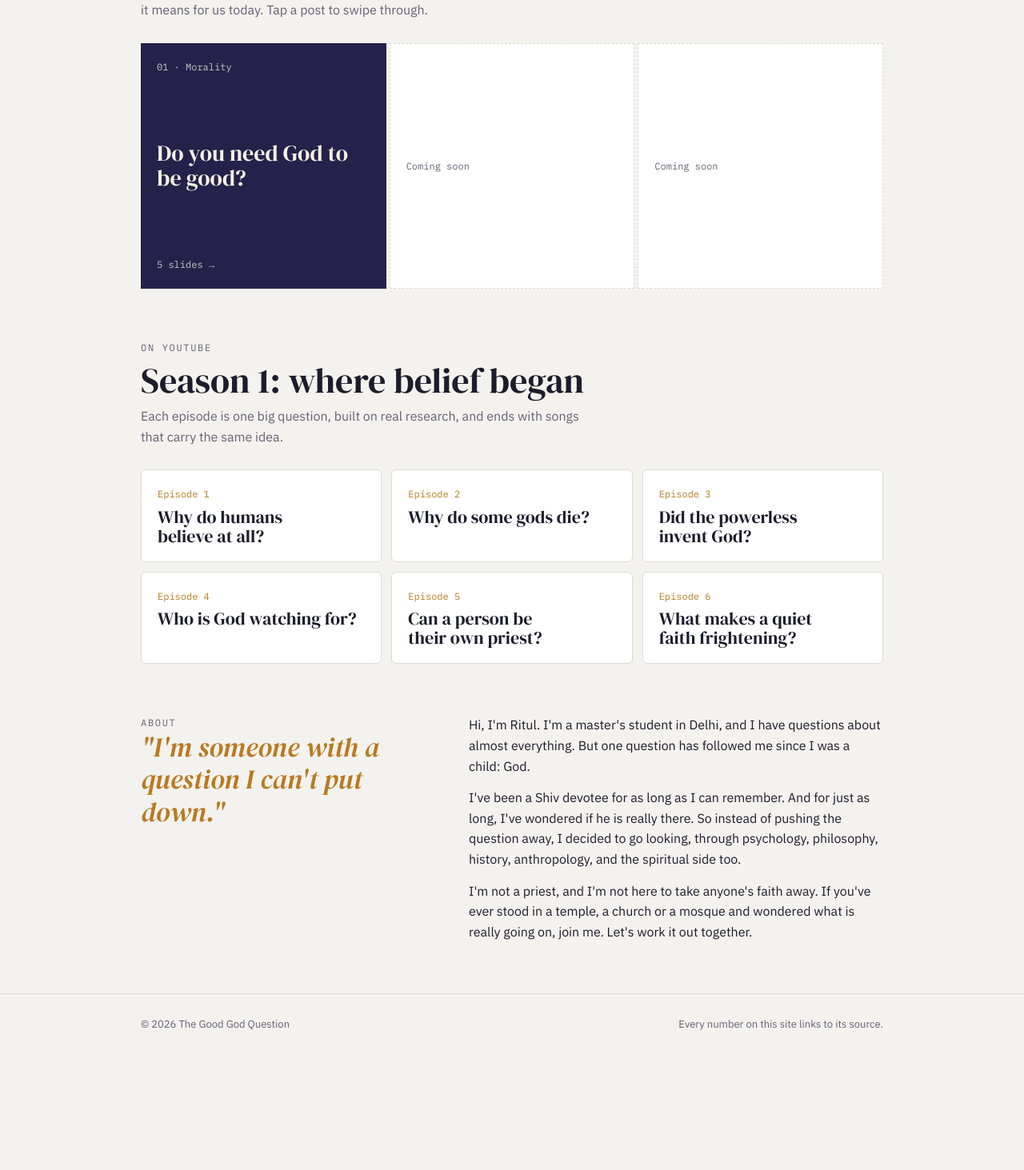
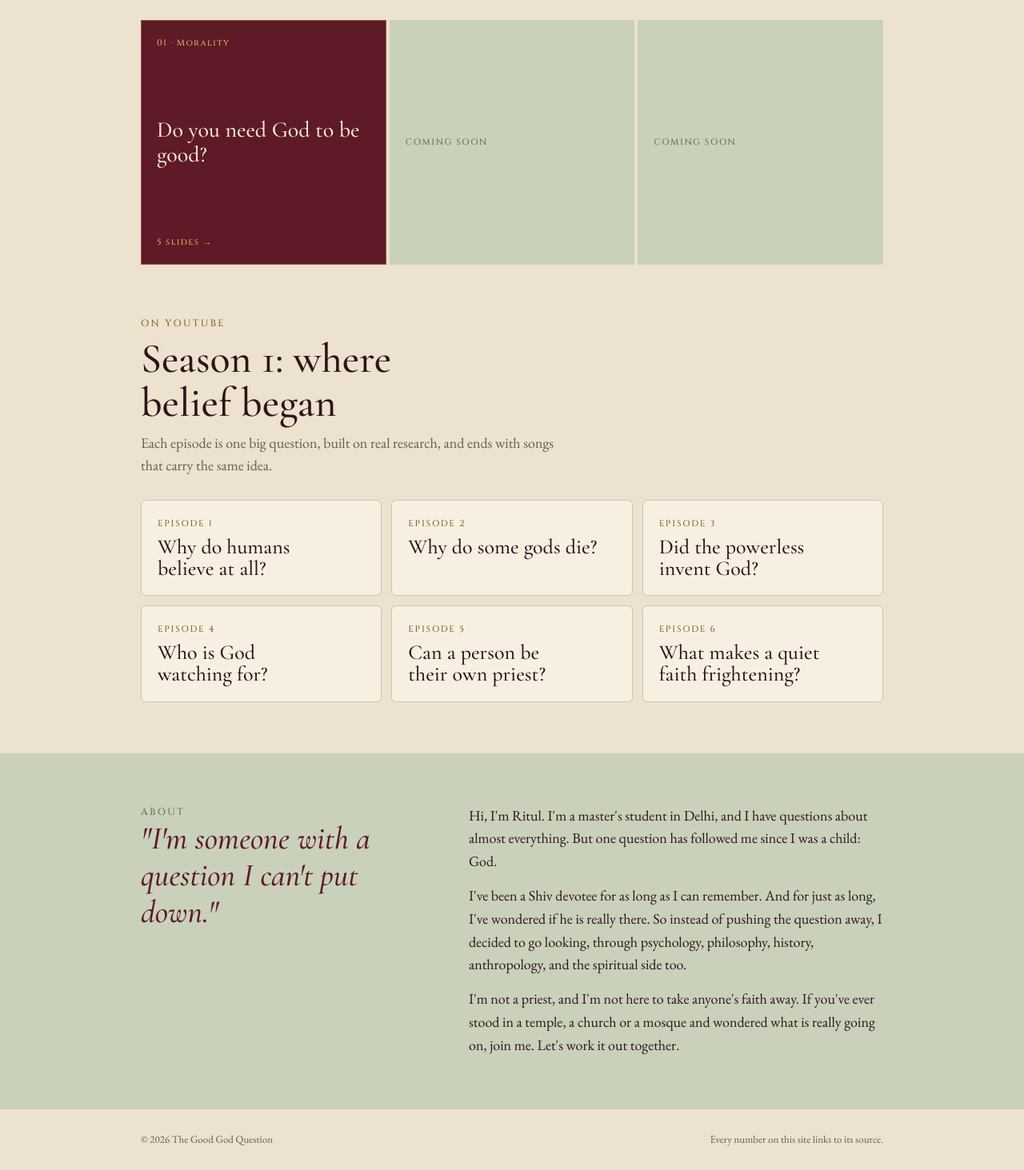
Before and after one commit to thrgoodgodquestion/thegoodgofquestion-site, a plain HTML site: page index.html in a window 1280 px wide. Shown: the part 796-2259 px from the top of the page at 80% size. Before the commit the page ends 2116 px from the top, so only its background shows below. Drawn offline with nearby package versions, Linux system fonts and the light colour scheme.

Commit message:
Burgundy, sage, beige and gold look
Co-Authored-By: Claude Opus 5.5 <noreply@anthropic.com>
Claude-Session: https://claude.ai/code/session_01LrD28AFSptwdHdRejV6g4y

```diff
--- a/index.html
+++ b/index.html
@@ -6,64 +6,64 @@
 <title>The Good God Question</title>
 <meta name="claude:viewport-fit-sides" content="cover">
 <meta name="description" content="The Good God Question: why humans believe, explored through psychology, philosophy, history and real research.">
-<link rel="stylesheet" href="https://fonts.googleapis.com/css2?family=DM+Serif+Display:ital@0;1&family=IBM+Plex+Sans:wght@400;500;600&family=IBM+Plex+Mono:wght@400;500&display=swap">
+<link rel="stylesheet" href="https://fonts.googleapis.com/css2?family=Cormorant+Garamond:ital,wght@0,500;0,600;1,500&family=Cinzel:wght@500&family=EB+Garamond:wght@400;500&family=IBM+Plex+Mono:wght@400;500&display=swap">
 <style>
-/* Layout: one long page. Ink-blue hero, an Instagram-style grid of data posts that open as swipeable carousels, the season list, then About Ritul */
+/* Layout: one long page. Burgundy hero with a soft gold halo, an Instagram-style grid of data posts that open as swipeable carousels, the season list, then About Ritul on a sage band */
 :root{
-  --bg:#f3f2ee; --fg:#1d1c2b; --muted:#646273; --card:#ffffff; --ink:#24224a; --on-ink:#f4efe4; --ochre:#b97a22; --ochre-ink:#e0a24a; --line:#dcdad3;
-  --display:"DM Serif Display",Georgia,serif; --body:"IBM Plex Sans",system-ui,sans-serif; --mono:"IBM Plex Mono",ui-monospace,monospace;
+  --bg:#ece2cf; --fg:#2e1418; --muted:#6b5a52; --card:#f7f0e2; --ink:#5e1a26; --on-ink:#f3e9d6; --ochre:#8a6420; --ochre-ink:#d9b45f; --sage:#c9d1bb; --sage-deep:#5f7151; --quote:#5e1a26; --line:#d3c3a5;
+  --display:"Cormorant Garamond",Georgia,serif; --body:"EB Garamond",Georgia,serif; --mono:"IBM Plex Mono",ui-monospace,monospace; --caps:"Cinzel",Georgia,serif;
 }
-@media (prefers-color-scheme: dark){:root:not([data-theme="light"]){--bg:#121119;--fg:#ecebf3;--muted:#9c9aac;--card:#1c1b27;--ink:#26244f;--on-ink:#f4efe4;--ochre:#e0a24a;--ochre-ink:#e0a24a;--line:#2e2d3b;color-scheme:dark}}
-:root[data-theme="dark"]{--bg:#121119;--fg:#ecebf3;--muted:#9c9aac;--card:#1c1b27;--ink:#26244f;--on-ink:#f4efe4;--ochre:#e0a24a;--ochre-ink:#e0a24a;--line:#2e2d3b;color-scheme:dark}
+@media (prefers-color-scheme: dark){:root:not([data-theme="light"]){--bg:#1a1012;--fg:#efe4cf;--muted:#b3a493;--card:#251719;--ink:#4a1420;--on-ink:#f3e9d6;--ochre:#d9b45f;--ochre-ink:#d9b45f;--sage:#2b3226;--sage-deep:#a9bb98;--quote:#d9b45f;--line:#3d2c29;color-scheme:dark}}
+:root[data-theme="dark"]{--bg:#1a1012;--fg:#efe4cf;--muted:#b3a493;--card:#251719;--ink:#4a1420;--on-ink:#f3e9d6;--ochre:#d9b45f;--ochre-ink:#d9b45f;--sage:#2b3226;--sage-deep:#a9bb98;--quote:#d9b45f;--line:#3d2c29;color-scheme:dark}
 *{box-sizing:border-box}
 html{scroll-behavior:smooth}
 [hidden]{display:none!important}
 img{max-width:100%}
-body{background:var(--bg);color:var(--fg);font-family:var(--body);font-size:16px;line-height:1.6;margin:0}
+body{background:var(--bg);color:var(--fg);font-family:var(--body);font-size:18px;line-height:1.6;margin:0}
 a{color:inherit}
 .in{max-width:960px;margin:0 auto;padding-left:max(16px,env(safe-area-inset-left,0px));padding-right:max(16px,env(safe-area-inset-right,0px))}
-.eyebrow{font-family:var(--mono);font-size:12px;letter-spacing:.14em;text-transform:uppercase;color:var(--muted)}
-h1,h2,h3{font-family:var(--display);font-weight:400;line-height:1.1;margin:0;text-wrap:balance}
+.eyebrow{font-family:var(--caps);font-size:12px;letter-spacing:.2em;text-transform:uppercase;color:var(--ochre)}
+h1,h2,h3{font-family:var(--display);font-weight:500;line-height:1.05;margin:0;text-wrap:balance}
 
 /* top bar */
-.bar{background:var(--ink);color:var(--on-ink)}
+.bar{background:var(--ink);color:var(--on-ink);border-bottom:1px solid color-mix(in srgb,var(--ochre-ink) 45%,transparent)}
 .bar .in{display:flex;justify-content:space-between;align-items:center;gap:16px;padding-block:14px;flex-wrap:wrap}
-.logo{font-family:var(--display);font-size:20px;text-decoration:none}
+.logo{font-family:var(--caps);font-size:16px;letter-spacing:.12em;text-transform:uppercase;text-decoration:none;color:var(--ochre-ink)}
 .bar nav{display:flex;gap:18px;flex-wrap:wrap;font-size:14px}
 .bar nav a{text-decoration:none;opacity:.85}
 .bar nav a:hover,.bar nav a:focus-visible{opacity:1;text-decoration:underline}
 
 /* hero */
-.hero{background:var(--ink);color:var(--on-ink)}
+.hero{background:radial-gradient(ellipse 60% 70% at 85% 10%,color-mix(in srgb,var(--ochre-ink) 28%,transparent),transparent 70%),var(--ink);color:var(--on-ink)}
 .hero .in{padding-block:56px 72px;display:flex;flex-direction:column;gap:18px}
 .hero h1{font-size:clamp(40px,8vw,76px);max-width:14ch}
 .hero h1 em{color:var(--ochre-ink)}
 .hero p{max-width:56ch;margin:0;font-size:clamp(16px,2.2vw,19px);opacity:.9}
 .hero .eyebrow{color:var(--ochre-ink)}
 .links{display:flex;gap:10px;flex-wrap:wrap;margin-top:6px}
-.btn{display:inline-block;padding:10px 18px;border:1px solid var(--on-ink);border-radius:999px;text-decoration:none;font-size:14px;font-weight:500}
-.btn.solid{background:var(--on-ink);color:var(--ink)}
+.btn{display:inline-block;padding:10px 20px;border:1px solid var(--ochre-ink);font-family:var(--caps);letter-spacing:.1em;border-radius:999px;text-decoration:none;font-size:14px;font-weight:500}
+.btn.solid{background:var(--ochre-ink);color:#3a0f17}
 
 section.block{padding-block:64px}
 section.block .head{display:flex;flex-direction:column;gap:8px;margin-bottom:28px;max-width:60ch}
-section.block h2{font-size:clamp(30px,5vw,44px)}
+section.block h2{font-size:clamp(34px,5.5vw,52px)}
 section.block .head p{margin:0;color:var(--muted)}
 
 /* grid */
 .grid{display:grid;grid-template-columns:repeat(3,1fr);gap:4px}
-.tile{aspect-ratio:1;max-width:100%;border:0;padding:clamp(10px,2.5vw,20px);cursor:pointer;background:var(--ink);color:var(--on-ink);display:flex;flex-direction:column;justify-content:space-between;text-align:left;font:inherit}
+.tile{aspect-ratio:1;max-width:100%;border:0;box-shadow:inset 0 0 0 1px color-mix(in srgb,var(--ochre-ink) 40%,transparent);padding:clamp(10px,2.5vw,20px);cursor:pointer;background:var(--ink);color:var(--on-ink);display:flex;flex-direction:column;justify-content:space-between;text-align:left;font:inherit}
 .tile:focus-visible,.nav button:focus-visible,.btn:focus-visible,.close:focus-visible{outline:3px solid var(--ochre);outline-offset:2px}
 .tile .q{font-family:var(--display);font-size:clamp(15px,3.4vw,28px);line-height:1.1}
-.tile .meta{font-family:var(--mono);font-size:clamp(9px,1.5vw,12px);opacity:.8}
-.tile.soon{background:var(--card);border:1px dashed var(--line);color:var(--muted);cursor:default;display:grid;place-items:center;font-family:var(--mono);font-size:12px}
+.tile .meta{font-family:var(--caps);letter-spacing:.12em;font-size:clamp(8px,1.4vw,11px);color:var(--ochre-ink)}
+.tile.soon{background:var(--sage);box-shadow:none;color:var(--sage-deep);cursor:default;display:grid;place-items:center;font-family:var(--caps);letter-spacing:.14em;font-size:11px;text-transform:uppercase}
 
 /* carousel overlay */
-.overlay{position:fixed;inset:0;background:rgba(10,9,20,.82);z-index:20;display:flex;flex-direction:column;align-items:center;justify-content:center;gap:14px;padding:calc(16px + env(safe-area-inset-top,0px)) max(16px,env(safe-area-inset-right,0px)) calc(16px + env(safe-area-inset-bottom,0px)) max(16px,env(safe-area-inset-left,0px))}
+.overlay{position:fixed;inset:0;background:rgba(24,8,12,.86);z-index:20;display:flex;flex-direction:column;align-items:center;justify-content:center;gap:14px;padding:calc(16px + env(safe-area-inset-top,0px)) max(16px,env(safe-area-inset-right,0px)) calc(16px + env(safe-area-inset-bottom,0px)) max(16px,env(safe-area-inset-left,0px))}
 .close{position:absolute;top:calc(12px + env(safe-area-inset-top,0px));right:max(12px,env(safe-area-inset-right,0px));background:none;border:0;color:#fff;font-size:30px;cursor:pointer;line-height:1}
 .track{width:min(560px,100%,calc(100vh - 170px));aspect-ratio:1;max-width:100%;display:flex;overflow-x:auto;scroll-snap-type:x mandatory;border-radius:6px;scrollbar-width:none}
 .track::-webkit-scrollbar{display:none}
-.slide{flex:0 0 100%;scroll-snap-align:start;background:var(--ink);color:var(--on-ink);padding:clamp(18px,5vw,36px);display:flex;flex-direction:column;gap:12px;min-width:0;overflow:hidden}
-.slide .tag{font-family:var(--mono);font-size:12px;letter-spacing:.14em;text-transform:uppercase;color:var(--ochre-ink)}
+.slide{flex:0 0 100%;scroll-snap-align:start;background:radial-gradient(ellipse 70% 60% at 90% 0%,color-mix(in srgb,var(--ochre-ink) 18%,transparent),transparent 70%),var(--ink);color:var(--on-ink);padding:clamp(18px,5vw,36px);display:flex;flex-direction:column;gap:12px;min-width:0;overflow:hidden}
+.slide .tag{font-family:var(--caps);font-size:12px;letter-spacing:.2em;text-transform:uppercase;color:var(--ochre-ink)}
 .slide h3{font-size:clamp(22px,5.5vw,38px)}
 .slide p{margin:0;font-size:clamp(13px,3vw,16px);max-width:44ch}
 .slide .small{font-size:clamp(11px,2.5vw,13px);opacity:.75;margin-top:auto}
@@ -77,7 +77,7 @@ section.block .head p{margin:0;color:var(--muted)}
 .trend div{display:grid;grid-template-columns:6em 1fr;gap:10px;align-items:baseline;font-size:clamp(12px,2.9vw,15px)}
 .trend b{font-family:var(--mono);font-weight:500;color:var(--ochre-ink)}
 .nav{display:flex;align-items:center;gap:14px}
-.nav button{background:#fff;color:#1d1c2b;border:0;border-radius:50%;width:38px;height:38px;font-size:18px;cursor:pointer}
+.nav button{background:#f3e9d6;color:#5e1a26;border:0;border-radius:50%;width:38px;height:38px;font-size:18px;cursor:pointer}
 .dots{display:flex;gap:6px}
 .dots span{width:7px;height:7px;border-radius:50%;background:rgba(255,255,255,.35)}
 .dots span.on{background:var(--ochre-ink)}
@@ -86,12 +86,14 @@ section.block .head p{margin:0;color:var(--muted)}
 /* season */
 .season{display:grid;grid-template-columns:repeat(auto-fill,minmax(260px,1fr));gap:12px;list-style:none;padding:0;margin:0}
 .season li{background:var(--card);border:1px solid var(--line);border-radius:6px;padding:20px;display:flex;flex-direction:column;gap:6px;min-width:0}
-.season .n{font-family:var(--mono);font-size:12px;color:var(--ochre)}
-.season h3{font-size:22px}
+.season .n{font-family:var(--caps);letter-spacing:.16em;text-transform:uppercase;font-size:11px;color:var(--ochre)}
+.season h3{font-size:26px}
 
 /* about */
+#about{background:var(--sage);padding-block:64px}
 .about{display:grid;grid-template-columns:1fr 1.4fr;gap:40px;align-items:start}
-.about blockquote{margin:0;font-family:var(--display);font-style:italic;font-size:clamp(24px,3.6vw,34px);line-height:1.2;color:var(--ochre)}
+.about blockquote{margin:0;font-family:var(--display);font-style:italic;font-size:clamp(28px,4vw,40px);line-height:1.15;color:var(--quote)}
+#about .eyebrow{color:var(--sage-deep)}
 .about .text{display:flex;flex-direction:column;gap:14px;max-width:62ch;min-width:0}
 .about .text p{margin:0}
 @media (max-width:700px){.about{grid-template-columns:1fr;gap:20px}}
@@ -143,7 +145,7 @@ footer .in{padding-block:28px;display:flex;justify-content:space-between;gap:16p
   </ol>
 </div></section>
 
-<section class="block" id="about" style="padding-top:0"><div class="in about">
+<section class="block" id="about"><div class="in about">
   <div>
     <div class="eyebrow">About</div>
     <blockquote>"I'm someone with a question I can't put down."</blockquote>
```
